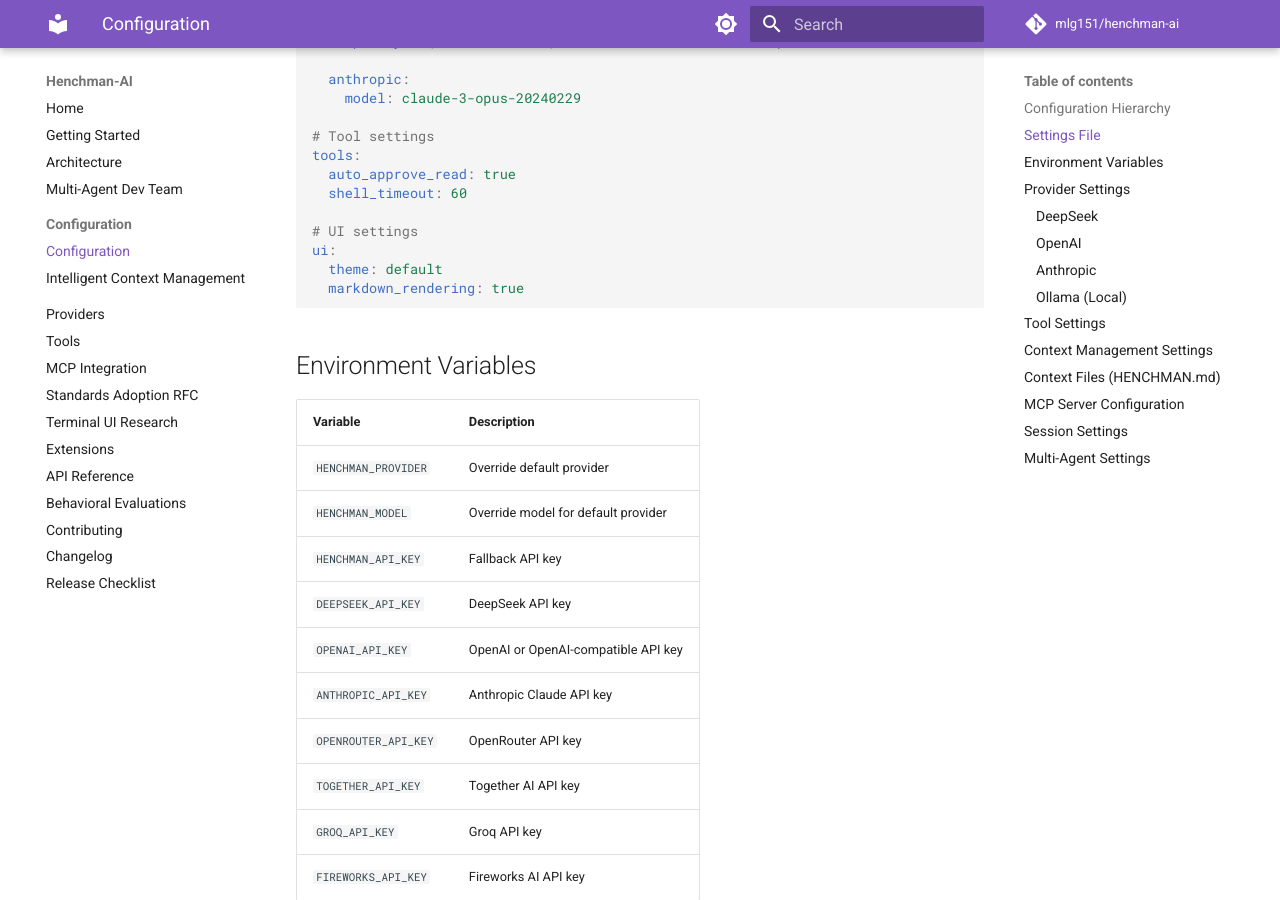
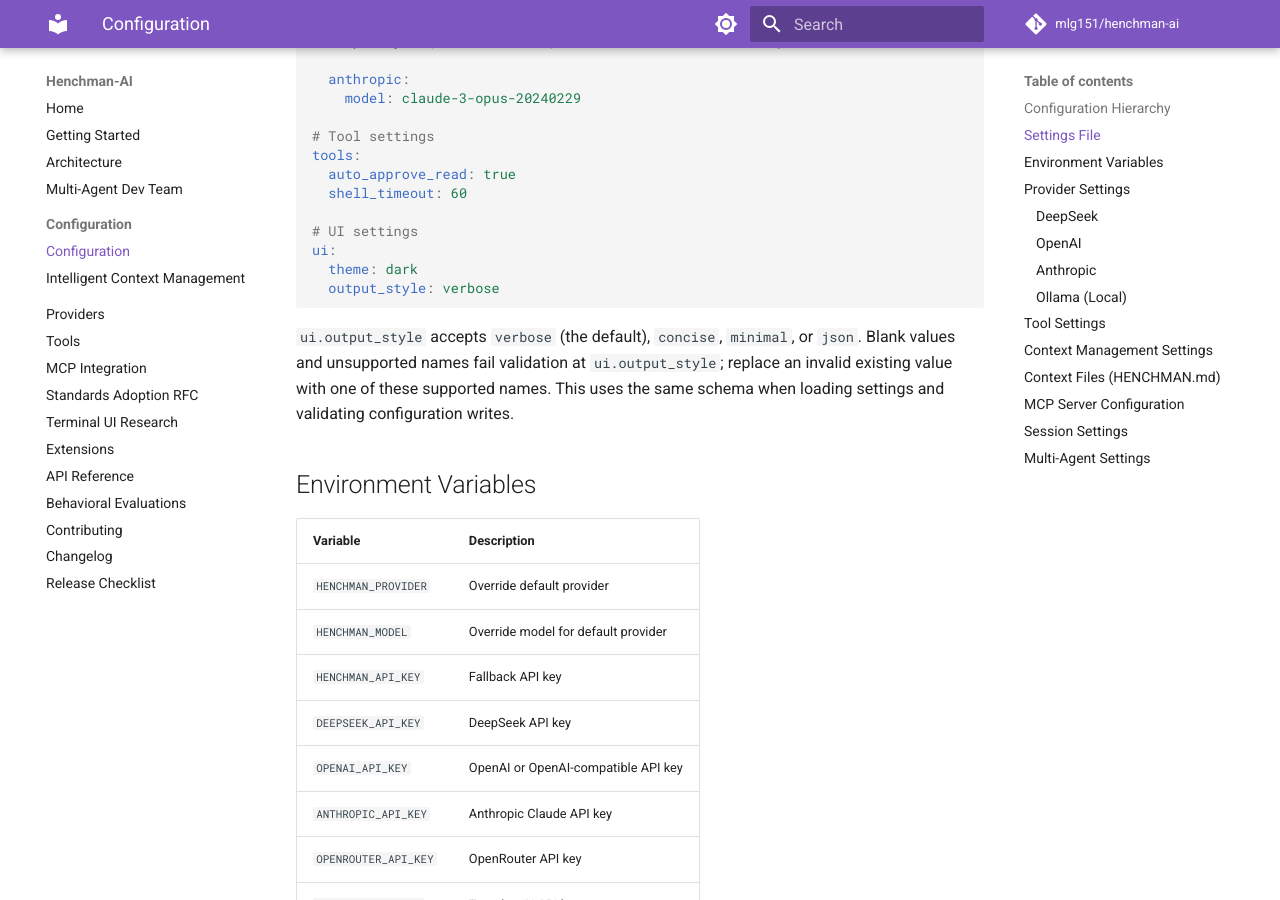
Before and after one commit to mlg151/henchman-ai, an MkDocs documentation site: the page built from docs/configuration.md, in a window 1280 px wide and 900 px high, scrolled down 747 px. Built offline with MkDocs 1.6.1 and Material for MkDocs 9.7.7, drawn with Linux system fonts in a browser that asks for light colours; comment, search, counter and statistics services are not loaded.

Commit message:
docs: document validated UI output styles and defaults (#14)

````diff
--- a/docs/configuration.md
+++ b/docs/configuration.md
@@ -37,9 +37,14 @@
 
 # UI settings
 ui:
-  theme: default
-  markdown_rendering: true
+  theme: dark
+  output_style: verbose
 ```
+
+`ui.output_style` accepts `verbose` (the default), `concise`, `minimal`, or
+`json`. Blank values and unsupported names fail validation at `ui.output_style`;
+replace an invalid existing value with one of these supported names. This uses
+the same schema when loading settings and validating configuration writes.
 
 ## Environment Variables
 
````
Also changed, not shown: CHANGELOG.md (+1 -0 lines).
